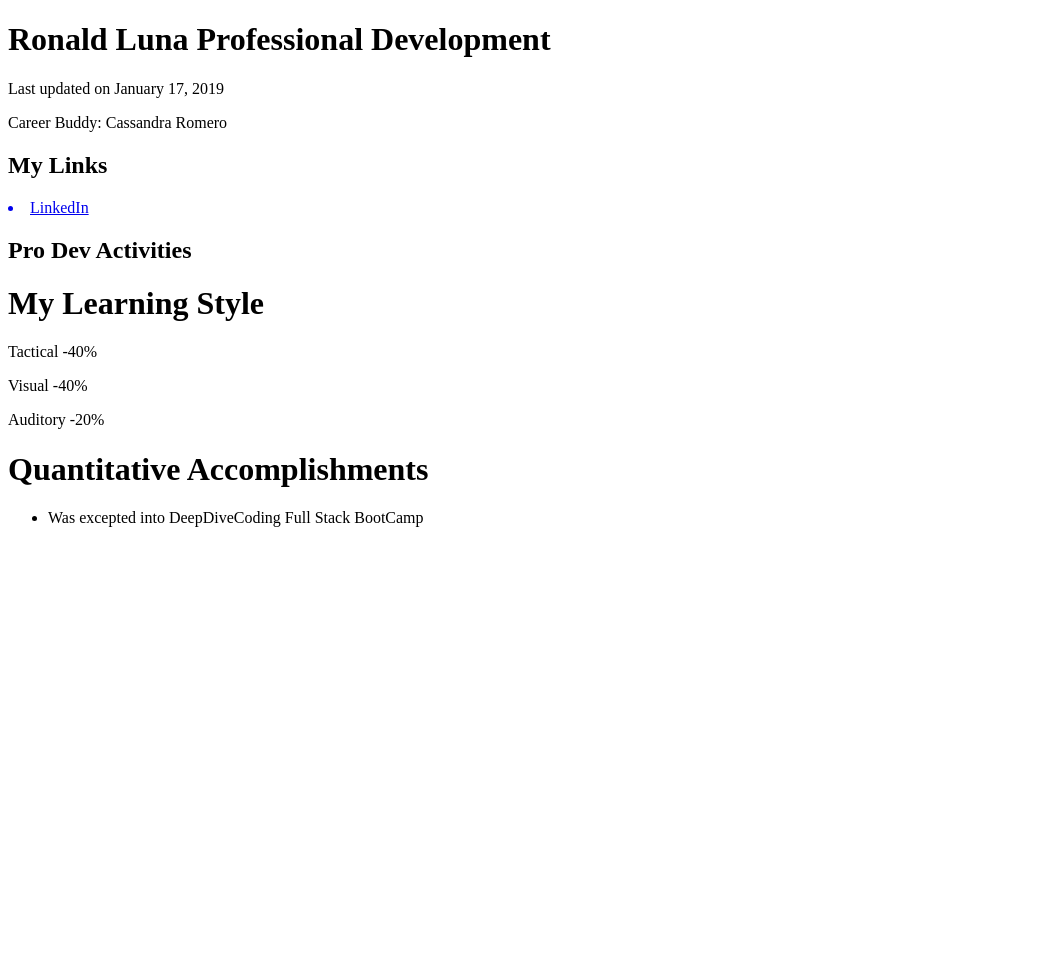
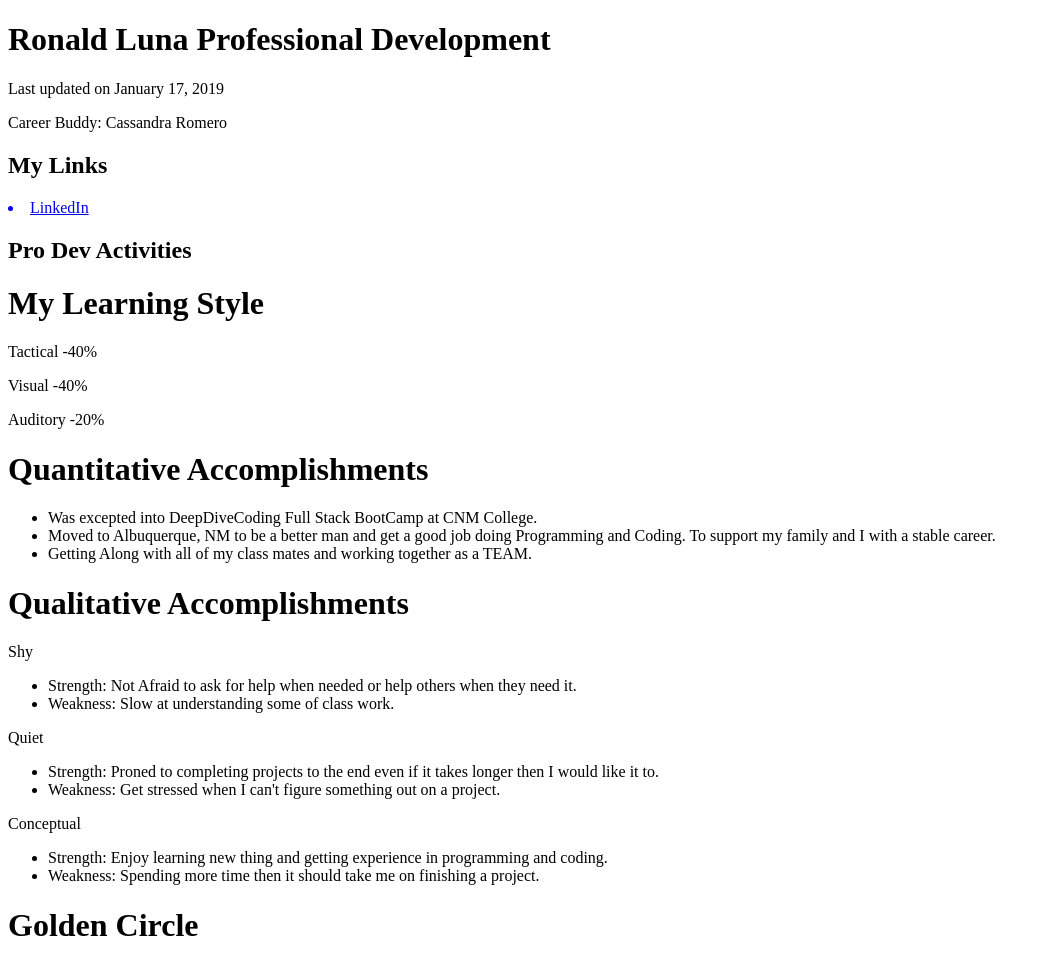
Before and after one commit to RonL1985/Pro-Dev-Project, a plain HTML site: page index.html in a window 1280 px wide. Shown: the whole page, without its empty margins (0-1050 px from the left). Before the commit the page ends 800 px from the top, so only its background shows below. Drawn offline with Linux system fonts and the light colour scheme.

Commit message:
Pro-Dev_Project

```diff
--- a/index.html
+++ b/index.html
@@ -19,8 +19,32 @@
 		<p>Auditory -20%</p>
 		<h1>Quantitative Accomplishments</h1>
 		<ul>
-			<li id="item2">Was excepted into DeepDiveCoding Full Stack BootCamp</li>
-
+			<li id="item2">Was excepted into DeepDiveCoding Full Stack BootCamp at CNM College.</li>
+			<li id="item3">Moved to Albuquerque, NM to be a better man and get a good job doing Programming and Coding. To
+				support my family and I with a stable career.</li>
+			<li id="item4">Getting Along with all of my class mates and working together as a TEAM.</li>
 		</ul>
 	</body>
+		<h1>Qualitative Accomplishments</h1>
+		<p>Shy</p>
+	<ul>
+		<li id="item5">Strength: Not Afraid to ask for help when needed or help others when they need it.</li>
+		<li id="item6">Weakness: Slow at understanding some of class work.</li>
+	</ul>
+	<body>
+		<p>Quiet</p>
+		<ul>
+			<li id="item7">Strength: Proned to completing projects to the end even if it takes longer then I would like it to.</li>
+			<li id="item8">Weakness: Get stressed when I can't figure something out on a project. </li>
+		</ul>
+	</body>
+	<p>Conceptual</p>
+	<ul>
+		<li id="item9">Strength: Enjoy learning new thing and getting experience in programming and coding.</li>
+		<li id="item10">Weakness: Spending more time then it should take me on finishing a project.</li>
+	</ul>
+	<body>
+		<h1>Golden Circle</h1>
+
+	</body>
 </html>
```
